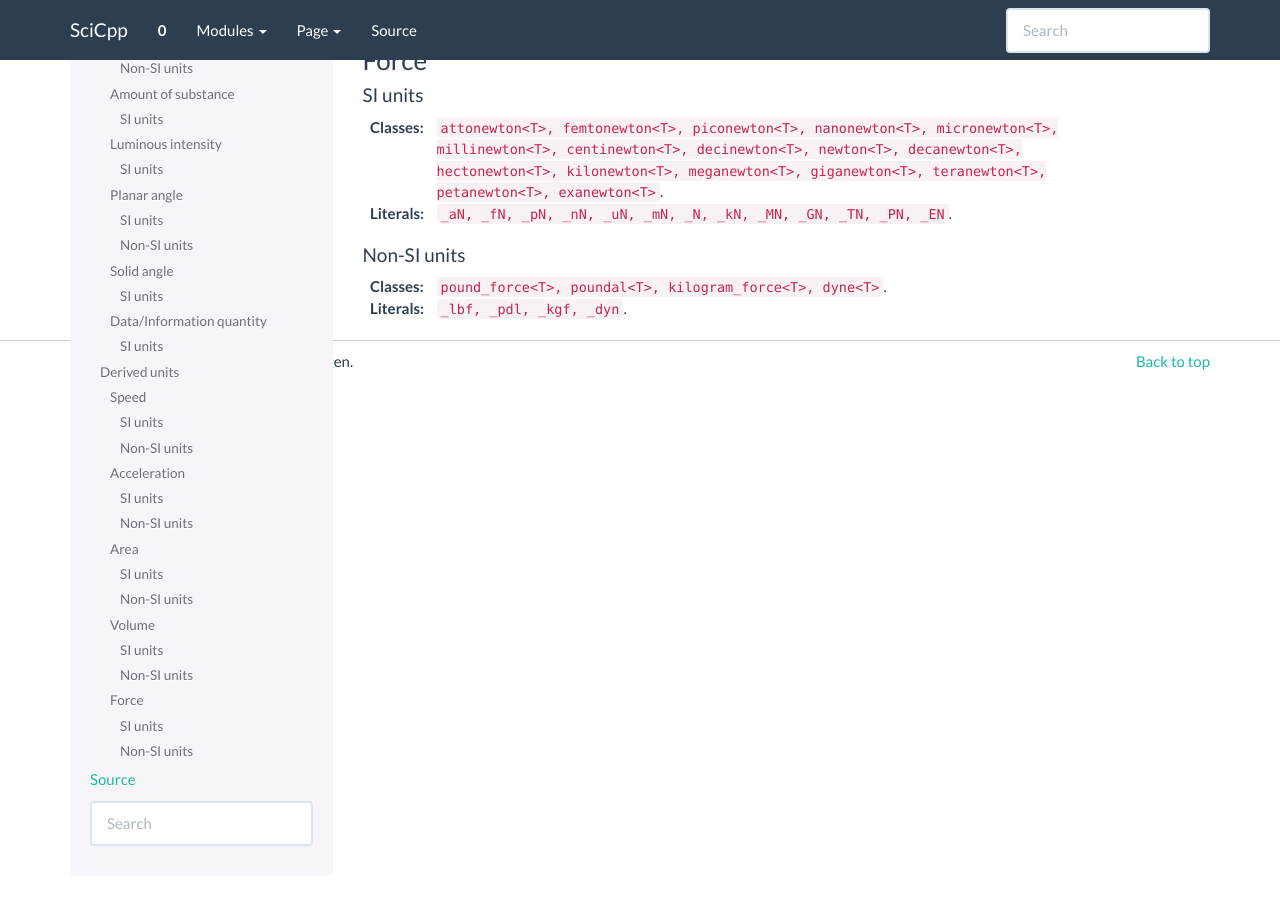
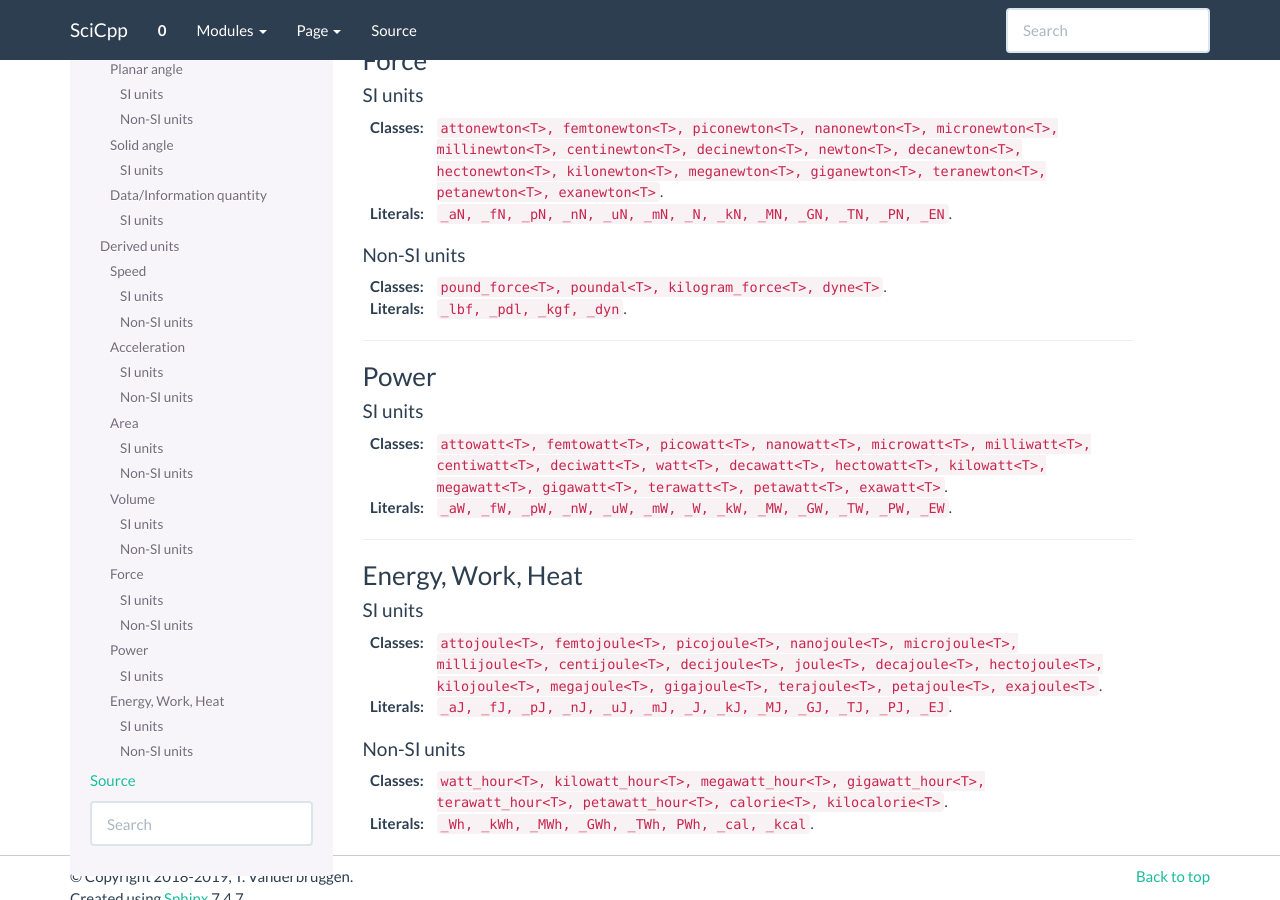
Before and after one commit to tvanderbruggen/SciCpp, a Sphinx documentation site: the page built from doc/source/core.units.defined.units.rst, in a window 1280 px wide and 900 px high, scrolled down 4924 px. Built offline with Sphinx 7.4.7, drawn with Linux system fonts in a browser that asks for light colours.

Commit message:
Energy units

```diff
--- a/doc/source/core.units.defined.units.rst
+++ b/doc/source/core.units.defined.units.rst
@@ -304,3 +304,34 @@ Non-SI units
 :Classes: :code:`pound_force<T>, poundal<T>, kilogram_force<T>, dyne<T>`.
 
 :Literals: :code:`_lbf, _pdl, _kgf, _dyn`.
+
+-------------------------------------------------------------------------------
+
+Power
+~~~~~~~~~~~~~~~
+
+SI units
+^^^^^^^^^^
+
+:Classes: :code:`attowatt<T>, femtowatt<T>, picowatt<T>, nanowatt<T>, microwatt<T>, milliwatt<T>, centiwatt<T>, deciwatt<T>, watt<T>, decawatt<T>, hectowatt<T>, kilowatt<T>, megawatt<T>, gigawatt<T>, terawatt<T>, petawatt<T>, exawatt<T>`.
+
+:Literals: :code:`_aW, _fW, _pW, _nW, _uW, _mW, _W, _kW, _MW, _GW, _TW, _PW, _EW`.
+
+-------------------------------------------------------------------------------
+
+Energy, Work, Heat
+~~~~~~~~~~~~~~~
+
+SI units
+^^^^^^^^^^
+
+:Classes: :code:`attojoule<T>, femtojoule<T>, picojoule<T>, nanojoule<T>, microjoule<T>, millijoule<T>, centijoule<T>, decijoule<T>, joule<T>, decajoule<T>, hectojoule<T>, kilojoule<T>, megajoule<T>, gigajoule<T>, terajoule<T>, petajoule<T>, exajoule<T>`.
+
+:Literals: :code:`_aJ, _fJ, _pJ, _nJ, _uJ, _mJ, _J, _kJ, _MJ, _GJ, _TJ, _PJ, _EJ`.
+
+Non-SI units
+^^^^^^^^^^
+
+:Classes: :code:`watt_hour<T>, kilowatt_hour<T>, megawatt_hour<T>, gigawatt_hour<T>, terawatt_hour<T>, petawatt_hour<T>, calorie<T>, kilocalorie<T>`.
+
+:Literals: :code:`_Wh, _kWh, _MWh, _GWh, _TWh, PWh, _cal, _kcal`.
```
Also changed, not shown: 2 other files.
